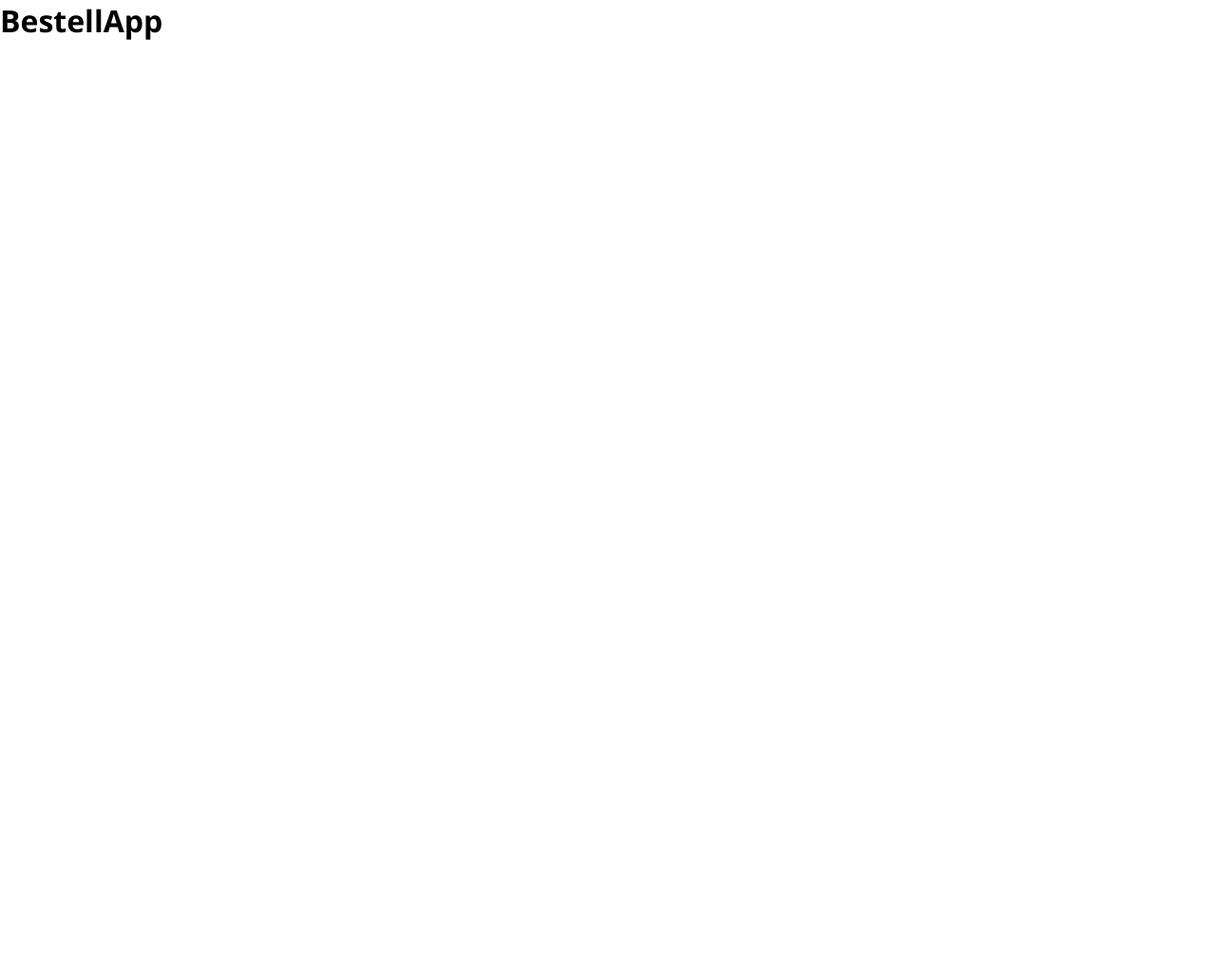
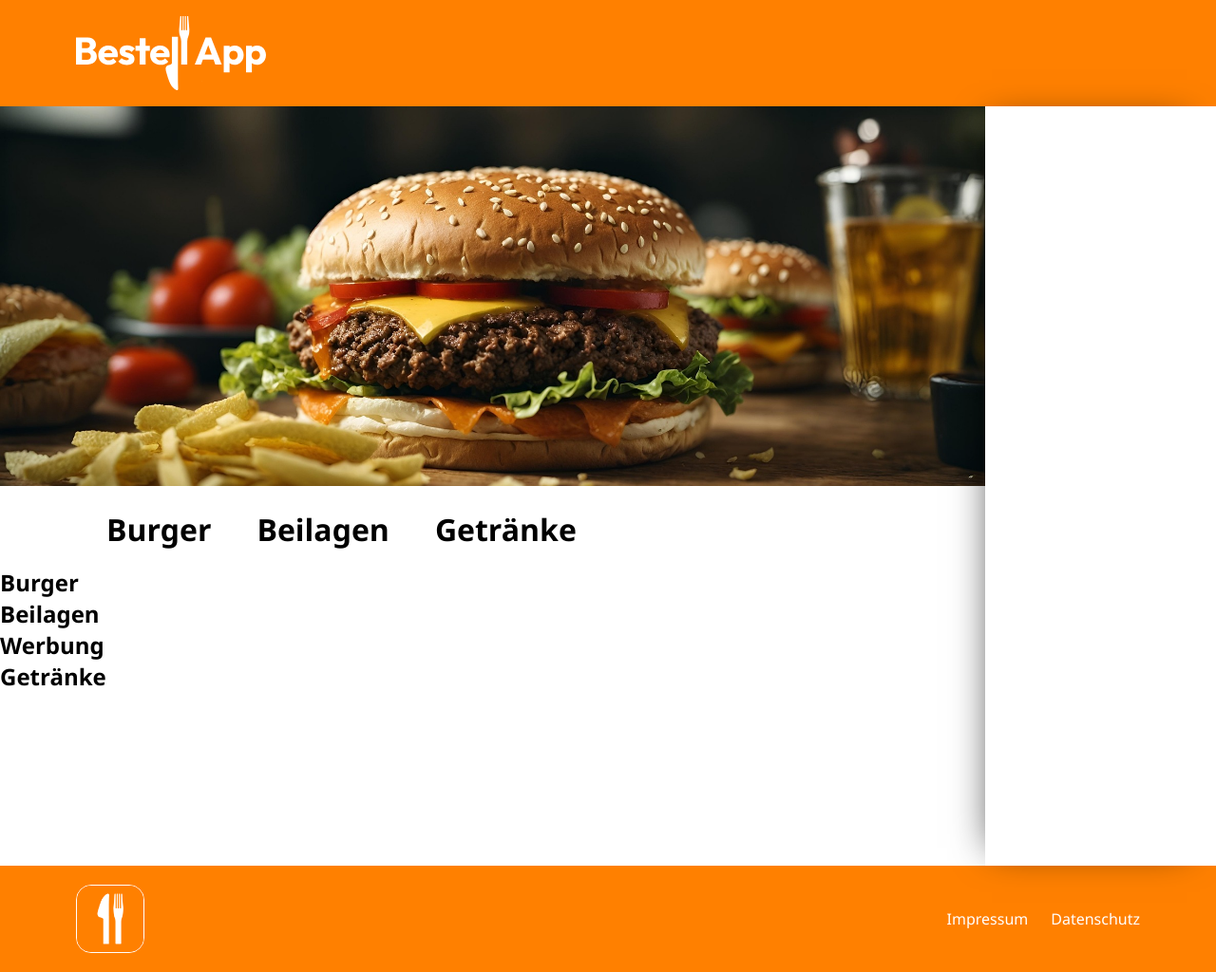
Before and after one commit to Lucas-hmchr/BestellApp, a plain HTML site: page index.html in a window 1280 px wide. Shown: the whole page at 95% size. Before the commit the page ends 800 px from the top, so only its background shows below. Drawn offline with Linux system fonts and the light colour scheme.

Commit message:
v. 0.0.1

```diff
--- a/index.html
+++ b/index.html
@@ -5,25 +5,51 @@
     <meta name="viewport" content="width=device-width, initial-scale=1.0">
     <title>BestellApp</title>
     <link rel="stylesheet" href="./styles/standard.css">
+    <link rel="stylesheet" href="./styles/layout.css">
+    <link rel="stylesheet" href="./styles/content.css">
     <link rel="icon" type="image/x-icon" href="./assets/icons/favicons/favicon.ico">
 </head>
 <body>
     <header>
-        <h1>BestellApp</h1>
+        <img src="./assets/icons/Bestell App- Logo.svg" alt="">
     </header>
 
     <main>
-        <section>
+        <section class="menuSection" id="menuSection">
+            <img src="./assets/images/hero_burger.jpg" alt="" class="heroBurger">
+            <nav class="menuNavigation">
+                <a href="">Burger</a>
+                <a href="">Beilagen</a>
+                <a href="">Getränke</a>
+            </nav>
+            <section>
+                <h2>Burger</h2>
+            </section>
 
+            <section>
+                <h2>Beilagen</h2>
+            </section>
+
+            <section>
+                <h2>Werbung</h2>
+            </section>
+
+            <section>
+                <h2>Getränke</h2>
+            </section>
         </section>
 
-        <section>
+        <section class="shoppingCart" id="shoppingCart">
 
         </section>
     </main>
 
     <footer>
-
+        <img src="./assets/icons/favicons/android-chrome-512x512.png" alt="">
+        <div>
+            <a href="">Impressum</a>
+            <a href="">Datenschutz</a>
+        </div>
     </footer>
 </body>
 </html>
--- /dev/null
+++ b/styles/content.css
@@ -0,0 +1,41 @@
+header img{
+    width: 200px;
+}
+
+.heroBurger{
+    height: 400px;
+    width: 100%;
+    object-fit: cover;
+    object-position: 50% 50%;
+}
+
+.menuNavigation{
+    height: 80px;
+    display: flex;
+    align-items: center;
+    padding-inline: 112px;
+    font-size: 32px;
+    gap: 48px;
+    color: black;
+    font-weight: bold;
+}
+
+.menuNavigation a{
+    color: black;
+}
+
+footer img{
+    width: 72px;
+    border: 1px solid white;
+    border-radius: 16px;
+}
+
+footer div{
+    display: flex;
+    align-items: center;
+    gap: 24px;
+}
+
+footer a{
+    color: white;
+}
--- /dev/null
+++ b/styles/layout.css
@@ -0,0 +1,46 @@
+body{
+    min-height: 100vh;
+    display: flex;
+    justify-content: space-between;
+    flex-direction: column;
+
+}
+
+header{
+    display: flex;
+    justify-content: space-between;
+    align-items: center;
+    background-color: var(--primary-orange);
+    height: 112px;
+    padding-inline: 80px;
+}
+
+main{
+    display: flex;
+    justify-content: space-between;
+    width: 100%;
+}
+
+.menuSection{
+    width: 100%;
+    z-index: 1;
+}
+
+.shoppingCart{
+    background-color: rgb(255, 255, 255);
+    position: sticky;
+    top: 20px;
+    width: 300px;
+    height: 100vh;
+    box-shadow: -12px 0px 39px -19px rgba(0,0,0,0.75);
+    z-index: 10;
+}
+
+footer{
+    display: flex;
+    justify-content: space-between;
+    align-items: center;
+    background-color: var(--primary-orange);
+    height: 112px;
+    padding-inline: 80px;
+}
--- a/styles/standard.css
+++ b/styles/standard.css
@@ -7,3 +7,7 @@
 :root{
     --primary-orange: #ff8000;
 }
+
+a{
+    text-decoration: none;
+}
```
Also changed, not shown: assets/images/hero_burger.jpg (added).
